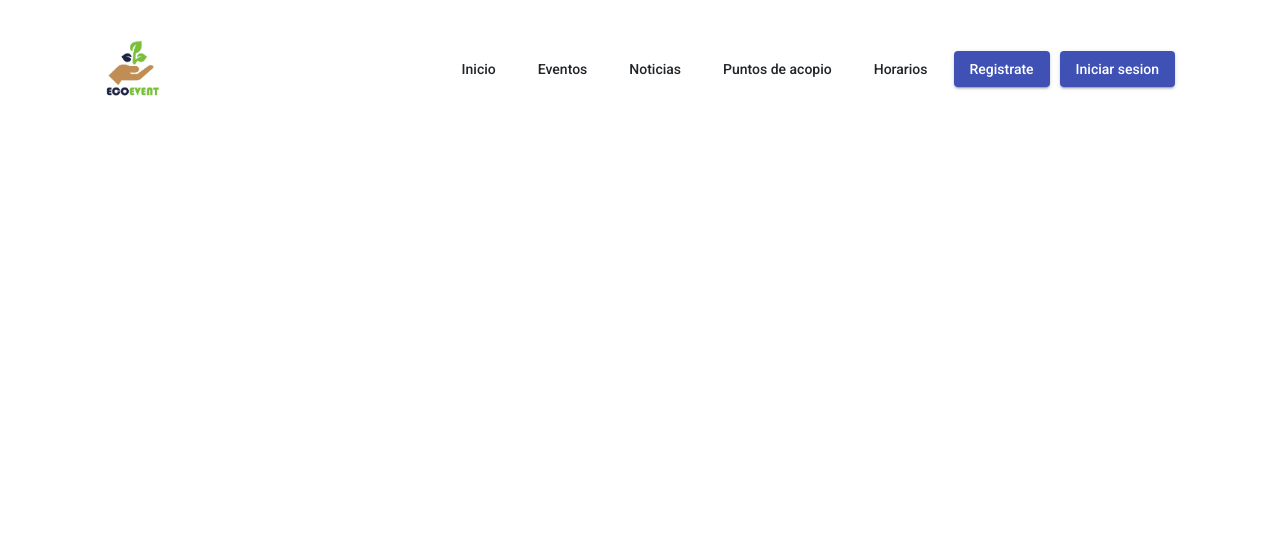
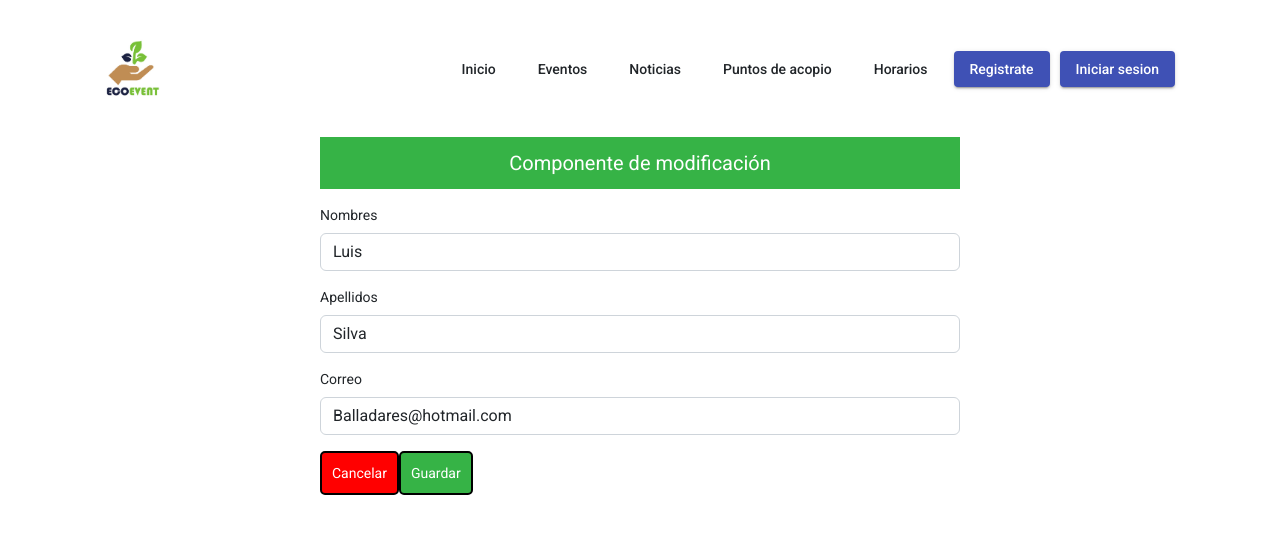
Before and after one commit to aaron-0406/ecoevent, an Angular app in the folder frontend_ecoevent/: page /edit-profile/1 in a window 1280 px wide. Before the commit this address led to /. Shown: the top 534 px of the page. Built offline with nearby package versions, Linux system fonts and the light colour scheme.

Commit message:
chore:Implementation and connection of auth service with edit-profile component

```diff
--- a/frontend_ecoevent/src/app/Components/User/login/login.component.ts
+++ b/frontend_ecoevent/src/app/Components/User/login/login.component.ts
@@ -18,6 +18,7 @@ export class LoginComponent implements OnInit {
   messageError: string = '';
 
   ngOnInit(): void {
+
   }
 
   CreateSesion(){
--- a/frontend_ecoevent/src/app/Components/User/profile/edit-profile-component/edit-profile-component.component.html
+++ b/frontend_ecoevent/src/app/Components/User/profile/edit-profile-component/edit-profile-component.component.html
@@ -5,26 +5,20 @@
 
         <div class="mb-3">
             <label for="exampleFormControlInput1" class="form-label">Nombres</label>
-            <input type="email" class="form-control" id="exampleFormControlInput1">
+            <input type="email" class="form-control" id="exampleFormControlInput1" name="Nombres" [(ngModel)]="Nombres">
         </div>
         <div class="mb-3">
             <label for="exampleFormControlTextarea1" class="form-label">Apellidos</label>
-                    <input type="email" class="form-control" id="exampleFormControlInput2">
+                    <input type="email" class="form-control" id="exampleFormControlInput2" name="Apellidos" [(ngModel)]="Apellidos">
         </div>
-
         <div class="mb-3">
-            <label for="exampleFormControlTextarea1" class="form-label">Genero</label>
-                    <input type="email" class="form-control" id="exampleFormControlInput3">
-        </div>
-
-        <div class="mb-3">
-            <label for="exampleFormControlTextarea1" class="form-label">Correo</label>
-                    <input type="email" class="form-control" id="exampleFormControlInput4">
+            <label for="exampleFormControlTextarea1" class="form-label" >Correo</label>
+                    <input type="email" class="form-control" id="exampleFormControlInput4" name="Correo" [(ngModel)]="Correo">
         </div>
         <div class="buttons">
 
-            <button class="btn1">Cancelar</button>
-            <button class="btn2">Guardar</button>
+            <button class="btn1" (click)="RegresarPerfil()">Cancelar</button>
+            <button class="btn2" (click)="ModificarInformacion()">Guardar</button>
 
         </div>
 
--- a/frontend_ecoevent/src/app/Components/User/profile/edit-profile-component/edit-profile-component.component.ts
+++ b/frontend_ecoevent/src/app/Components/User/profile/edit-profile-component/edit-profile-component.component.ts
@@ -1,4 +1,7 @@
 import { Component, OnInit } from '@angular/core';
+import { ActivatedRoute, Router } from '@angular/router';
+import { AuthService } from 'src/app/services/auth-service/auth.service';
+import { Usuario } from '../../PrototypeUser/Usuario';
 
 @Component({
   selector: 'app-edit-profile-component',
@@ -7,9 +10,39 @@ import { Component, OnInit } from '@angular/core';
 })
 export class EditProfileComponentComponent implements OnInit {
 
-  constructor() { }
+  id:String = ''
+  Nombres:String = ''
+  Apellidos:String = ''
+  Correo:String = ''
+  Contraseña:String = ''
+  UsuarioNew = ''
+
+  constructor(private routeCaptureid:ActivatedRoute, private serviceAuth:AuthService,private route:Router) { }
+  usuarioData: Usuario [] = this.serviceAuth.usuarios;
 
   ngOnInit(): void {
+    this.id = this.routeCaptureid.snapshot.params['id'];
+    let userId = this.serviceAuth.CapturarUserService(this.id);
+    let id = Number(userId);
+
+    this.Nombres = this.serviceAuth.usuarios[id].nombres
+    this.Apellidos = this.serviceAuth.usuarios[id].apellidos
+    this.Correo = this.serviceAuth.usuarios[id].email
+  }
+
+  ModificarInformacion(){
+    this.id = this.routeCaptureid.snapshot.params['id'];
+    let userId = this.serviceAuth.CapturarUserService(this.id);
+    let id = Number(userId);
+
+    this.serviceAuth.ModificarUserService(id,this.Nombres,this.Apellidos,this.Correo);
+
+  }
+  RegresarPerfil(){
+    this.id = this.routeCaptureid.snapshot.params['id'];
+    let userId = this.serviceAuth.CapturarUserService(this.id);
+    let id = Number(userId) + 1; // + 1 Debido a la generacion de valor 0
+    this.serviceAuth.CancelActionMod_Elim(id)
   }
 
 }
--- a/frontend_ecoevent/src/app/Components/User/profile/profile.component.html
+++ b/frontend_ecoevent/src/app/Components/User/profile/profile.component.html
@@ -16,7 +16,7 @@
     <div class="container1">
         <div class="Edit-info">
             <h1>Información Personal</h1>
-            <button routerLink="/edit-profile">
+            <button (click)="NavigateeditProfileUser()">
                 <img src="assets/imagen/pencil-square.svg" alt="" >
             </button>
         </div>
--- a/frontend_ecoevent/src/app/Components/User/profile/profile.component.ts
+++ b/frontend_ecoevent/src/app/Components/User/profile/profile.component.ts
@@ -1,5 +1,5 @@
 import { Component, OnInit } from '@angular/core';
-import { ActivatedRoute } from '@angular/router';
+import { ActivatedRoute, Router } from '@angular/router';
 import { AuthService } from 'src/app/services/auth-service/auth.service';
 import { Usuario } from '../PrototypeUser/Usuario';
 
@@ -16,7 +16,7 @@ export class ProfileComponent implements OnInit {
   Correo:String='';
 
 
-  constructor(private routeCaptureid:ActivatedRoute, private serviceAuth:AuthService){ }
+  constructor(private routeCaptureid:ActivatedRoute, private serviceAuth:AuthService,private route:Router){ }
   usuarioData: Usuario [] = this.serviceAuth.usuarios;
 
   ngOnInit(): void {
@@ -30,6 +30,13 @@ export class ProfileComponent implements OnInit {
     this.Correo = this.usuarioData[id].email;
   }
 
+  NavigateeditProfileUser(){
+    this.id = this.routeCaptureid.snapshot.params['id'];
+    let userId = this.serviceAuth.CapturarUserService(this.id);
+    let id = Number(userId) + 1;
+    this.route.navigate(['/edit-profile',id]);
+  }
+
 
 
 
--- a/frontend_ecoevent/src/app/app.module.ts
+++ b/frontend_ecoevent/src/app/app.module.ts
@@ -57,7 +57,7 @@ const routes: Routes = [
   { path: 'login', component: LoginComponent},
   //profile
   { path: 'profile/:id', component: ProfileComponent},
-  { path: 'edit-profile', component: EditProfileComponentComponent},
+  { path: 'edit-profile/:id', component: EditProfileComponentComponent},
   // Puntos de Acopio
   { path: 'puntoAcopio', component: PuntoListComponentPrototypeComponent },
   { path: 'nuevoPunto', component: PuntoCreateEditComponentPrototypeComponent },
--- a/frontend_ecoevent/src/app/services/auth-service/auth.service.ts
+++ b/frontend_ecoevent/src/app/services/auth-service/auth.service.ts
@@ -49,7 +49,14 @@ export class AuthService {
     }
   }
 
-  ModificarUserService(){
-
+  ModificarUserService(idRecibido:number,Nombres:String,Apellidos:String,Correo:String){
+    this.usuarios[idRecibido].nombres = Nombres;
+    this.usuarios[idRecibido].apellidos = Apellidos;
+    this.usuarios[idRecibido].email = Correo;
+    let id = this.usuarios[idRecibido].id;
+    this.route.navigate(['/profile',id]);
+  }
+  CancelActionMod_Elim(id:number){
+    this.route.navigate(['/profile',id]);
   }
 }
```
